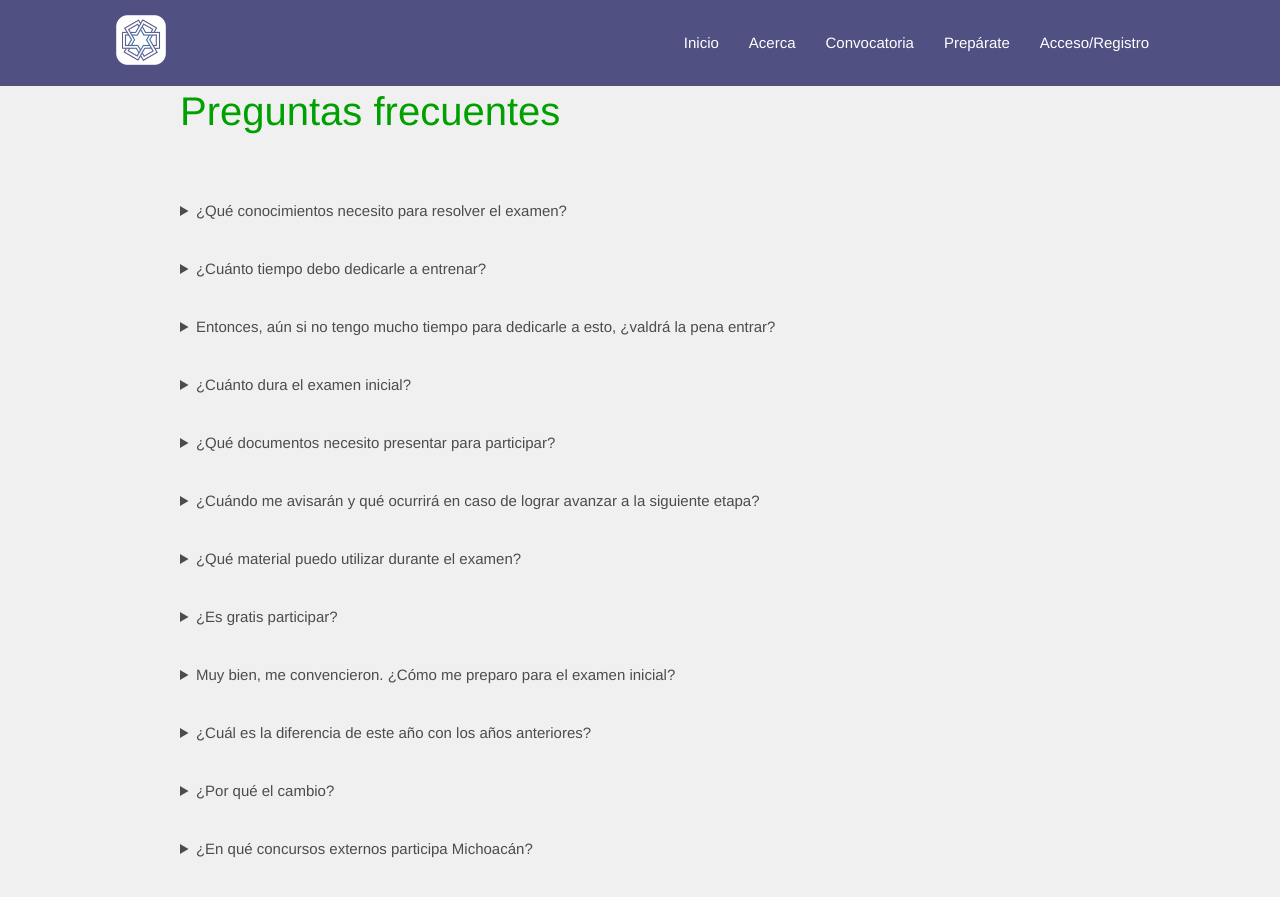
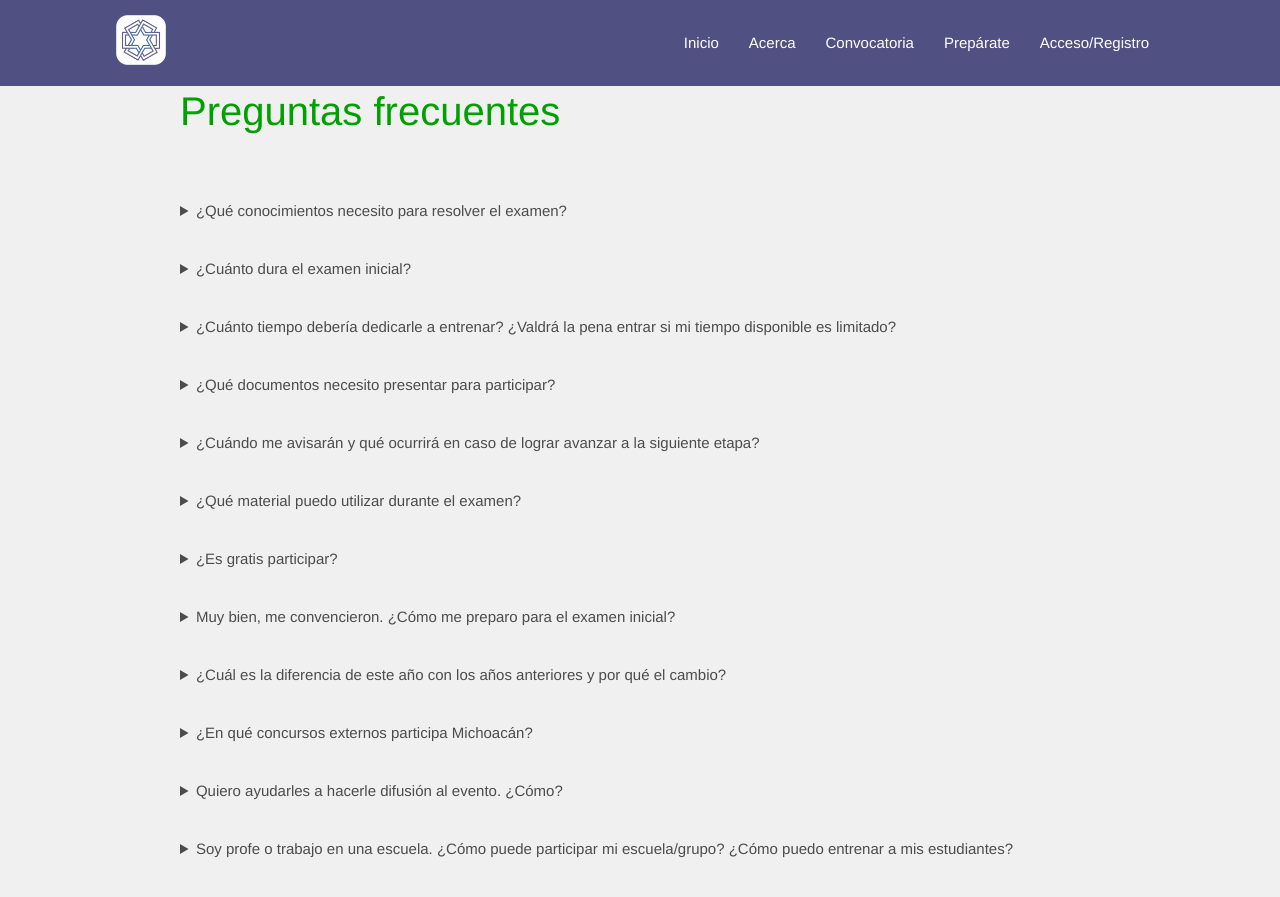
Before and after one commit to OlimpiadaMatematicasMichoacan/WOMM, a Jekyll site: the page built from _pages/convocatoria.md, in a window 1280 px wide and 900 px high, scrolled down 2379 px. Shown: the top 897 px of the window. Built offline with Jekyll 4.4.1, drawn with Linux system fonts in a browser that asks for light colours; some of the changed text lies outside the part shown.

Commit message:
convocatoria

```diff
--- a/_pages/convocatoria.md
+++ b/_pages/convocatoria.md
@@ -118,32 +118,31 @@
 </details>
 
 <details>
-<summary>¿Cuánto tiempo debo dedicarle a entrenar?</summary>
-<p> Dependiendo de tus objetivos, interés, y entrenamiento previo, puedes dedicarle más o menos tiempo. Puedes entrenar la cantidad de tiempo que consideres conveniente y seguramente te llevarás una buena experiencia participando en la Olimpiada de Matemáticas, pues aquí podrás aprender a <span style="color:#00b000">pensar y razonar</span>, y esto te proveerá <span style="color:#a00000">incalculables beneficios</span> para tu futuro.</p>
+<summary>¿Cuánto dura el examen inicial?</summary>
+<p>
+   Dependiendo del nivel, el examen durará entre 1 y 2 horas. Tú decides a qué hora iniciar y tu tiempo comienza a correr una vez iniciado. Te recomendamos apartar el tiempo suficiente para resolver el examen.
+</p>
+</details>
+
+<details>
+<summary>¿Cuánto tiempo debería dedicarle a entrenar? ¿Valdrá la pena entrar si mi tiempo disponible es limitado?</summary>
+<p>¿Valdrá la pena? Pues <strong><span style="color:red">¡claro que sí!</span></strong></p>
+
+<p> Ahora, dependiendo de tus objetivos, interés, y entrenamiento previo, puedes dedicarle más o menos tiempo. Puedes entrenar la cantidad de tiempo que consideres conveniente y seguramente te llevarás una buena experiencia participando en la Olimpiada de Matemáticas, pues aquí podrás aprender a <span style="color:#00b000">pensar y razonar</span>, y esto te proveerá <span style="color:#a00000">incalculables beneficios</span> para tu futuro.</p>
 
 <p>Sin embargo, entendemos que quienes participan tienen muchas otras ocupaciones, tareas y compromisos que atender. Agradecemos cualquier cantidad de tiempo que le quieras o puedas dedicar a esto. Es <span style="color:#009000">completamente válido</span> decidir "va, le entro, pero sólo le dedicaré una hora a la semana".</p>
 
 <p> Por ejemplo, para pasar los exámenes iniciales, <strong>entre 4 y 8 horas de práctica en total</strong> sería suficiente para la mayoría de las personas. Pero claro, si tu objetivo es llegar a representar a Michoacán en las etapas nacionales, probablemente eso sí requerirá un compromiso de tiempo bastante mayor de, quizás, <strong>un par de horas al día</strong> o más.</p>
-<p><span style="color:magenta">TL;DR:</span> El tiempo que quieras y puedas está bien.</p>
-</details>
-
-<details>
-<summary>Entonces, aún si no tengo mucho tiempo para dedicarle a esto, ¿valdrá la pena entrar?</summary>
-<p>¡Claro que sí!</p>
 
 <p> Si no tienes mucho tiempo para dedicarle a esto, tengo <span style="color:magenta">un secreto revelador</span> para ti: <strong>puedes obtener la mayoría de los beneficios que proporciona la Olimpiada de Matemáticas con realmente muy poco tiempo de entrenamiento</strong>, debido a un fenómeno conocido como <a href="https://es.wikipedia.org/wiki/Principio_de_Pareto">el principio Pareto</a> y otro conocido como la <a href="https://es.wikipedia.org/wiki/Ley_de_los_rendimientos_decrecientes">Ley de los rendimientos decrecientes</a>. </p>
 
 <p>Lo que ocurre es que la primera hora a la semana de entrenamiento proporciona enormes beneficios. La segunda hora también te da muchos beneficios, pero no tantos como la primera. La tercera claro que proporciona beneficios, pero no tanto como las primeras dos. Y así sucesivamente. Esto significa que quizás con tres o cuatro horas por semana que le dediques a esto puedes obtener más de la mitad del beneficio que obtendrías si le dedicaras 10 horas a la semana.</p>
 
 <p><span style="color:green">Nota:</span> el beneficio del que hablamos en esta sección se refiere únicamente al beneficio en el aprendizaje y la mejora en tu modo de razonar, no a resultados en el concurso.</p>
+
+<p><span style="color:magenta">TL;DR:</span> El tiempo que quieras y puedas está bien.</p>
 </details>
 
-<details>
-<summary>¿Cuánto dura el examen inicial?</summary>
-<p>
-   Dependiendo del nivel, el examen durará entre 1 y 2 horas. Tú decides a qué hora iniciar y tu tiempo comienza a correr una vez iniciado. Te recomendamos apartar el tiempo suficiente para resolver el examen.
-</p>
-</details>
 
 <details>
 <summary>¿Qué documentos necesito presentar para participar?</summary>
@@ -175,7 +174,7 @@
 <details>
 <summary>¿Es gratis participar?</summary>
 <p>
-   ¡Totalmente gratis! Tanto <a class="text-info" data-toggle="modal" data-target="#loginModal">presentar el examen</a> como el <a class="text-info" data-toggle="modal" data-target="#loginModal">curso en línea de entrenamiento</a>
+   Sí, ¡es totalmente gratis! Tanto <a class="text-info" data-toggle="modal" data-target="#loginModal">presentar el examen</a> como el <a class="text-info" data-toggle="modal" data-target="#loginModal">curso en línea de entrenamiento</a> no tienen ningún costo.
 </p>
 </details>
 
@@ -189,26 +188,29 @@
 
 <details>
 <summary>
-¿Cuál es la diferencia de este año con los años anteriores?
+¿Cuál es la diferencia de este año con los años anteriores y por qué el cambio?
 </summary>
+
 <p>
 En años anteriores veíamos a la Olimpiada de Matemáticas en "fases", donde había un examen al final de cada fase y se eliminaba a quienes obtenían menores puntajes en cada examen.
-</p><p>
+</p>
+
+<p>
 A partir de ahora, a modo de experimento, pensaremos en la Olimpiada de Matemáticas (en Michoacán) de forma "continua": hay algunos exámenes para ingresar, y dependiendo de tus resultados y experiencia te acomodaremos uno de varios grupos de entrenamiento. Periódicamente habrá exámenes y otras oportunidades para avanzar a un grupo superior. Los que no avancen no serán "eliminados", simplemente no avanzarán al siguiente nivel en esa ocasión. Entrenaremos todo el año, y cuando tengamos que seleccionar a un grupo para que represente a Michoacán en un examen nacional, tomaremos a quienes hayan tenido mejor desempeño durante los entrenamientos y exámenes selectivos.
-</p><p>
+</p>
+
+<p>
 La Olimpiada acaba para ti cuando ya no queden más concursos en los que participe Michoacán en donde cumplas los requisitos para concursar.
 </p>
-</details>
 
-<details>
-<summary>
-¿Por qué el cambio?
-</summary>
 <p>
-Por muchas razones. Principalmente, queremos hacer énfasis en que todas las personas que participan en la Olimpiada son importantes para nosotros, y aunque la Olimpiada técnicamente es un concurso, el objetivo real es enseñar las matemáticas de manera divertida, creativa y lógica. Algo que no nos gustaba era que cuando alguien no avanzaba a la siguiente fase, ya no seguía entrenando y aprendiendo durante todo el periodo, así que cuando llegaba el año siguiente, ya había olvidado muchas cosas.
-</p><p>
+¿Por qué el cambio? Pues realmente por muchas razones. Principalmente, queremos hacer énfasis en que todas las personas que participan en la Olimpiada son importantes para nosotros, y aunque la Olimpiada técnicamente es un concurso, el objetivo real es enseñar las matemáticas de manera divertida, creativa y lógica. Algo que no nos gustaba era que cuando alguien no avanzaba a la siguiente fase, ya no seguía entrenando y aprendiendo durante todo el periodo, así que cuando llegaba el año siguiente, ya había olvidado muchas cosas.
+</p>
+
+<p>
 Además, queremos que todo el mundo tenga acceso a los entrenamientos básicos.
 </p>
+
 </details>
 
 <details>
@@ -259,20 +261,21 @@
 
 <details>
 <summary>
-Soy profe o trabajo en una escuela. ¿Cómo puede participar mi escuela/grupo?
+Soy profe o trabajo en una escuela. ¿Cómo puede participar mi escuela/grupo? ¿Cómo puedo entrenar a mis estudiantes?
 </summary>
+<p>Primero que nada, ¡muchísimas gracias por el interés en la Olimpiada! Realmente agradecemos mucho tu labor. </p>
+
+<p>Primero que nada, te recomendamos <a class="text-info" data-toggle="modal" data-target="#loginModal">registrarte</a> en la plataforma, pues hay opción de registro para profes también, y revisar el curso de entrenamiento abierto. Además, así podremos enviarte información sobre la Olimpiada cada año.</p>
+
 <p>
-Primero que nada, ¡muchísimas gracias por el interés en la Olimpiada! Y claro, te alentamos a organizar a todos los grupos a presentar el examen en la misma escuela, de ser viable, el viernes 14 de enero en cualquier horario. Habrá reconocimientos para escuelas con participación destacada.
+Para apoyar con el entrenamiento podrías también, por ejemplo, ayudar a estudiantes a avanzar en el curso mencionado, aplicar a modo de práctica los exámenes ahí descritos y ayudar a estudiantes a comprender la solución, alentar a que vean los videos juntos y resolver sus dudas. En la sección de <a class="text-info" href="/preparate">prepárate</a> hay aún más material.
 </p>
-</details>
 
-<details>
-<summary>
-Soy profe de matemáticas. ¿Cómo puedo entrenar a mis estudiantes?
-</summary>
 <p>
-¡Muchísimas gracias! Realmente agradecemos mucho tu labor. Te recomendamos <a class="text-info" data-toggle="modal" data-target="#loginModal">registrarte</a> en la plataforma, pues hay opción de registro para profes también, y revisar el curso de entrenamiento abierto. Podrías, por ejemplo, ayudar a estudiantes a avanzar en dicho curso, aplicar a modo de práctica los exámenes ahí descritos y ayudar a estudiantes a comprender la solución, alentar a que vean los videos juntos y resolver sus dudas. En la sección de <a class="text-info" href="/preparate">prepárate</a> hay aún más material.
+Y claro, te alentamos a organizar a todos los grupos a presentar el examen en la misma escuela, de ser viable, el viernes 14 de enero en cualquier horario. Habrá reconocimientos para escuelas con participación destacada.
 </p>
+
+
 </details>
 
 <details>
```
